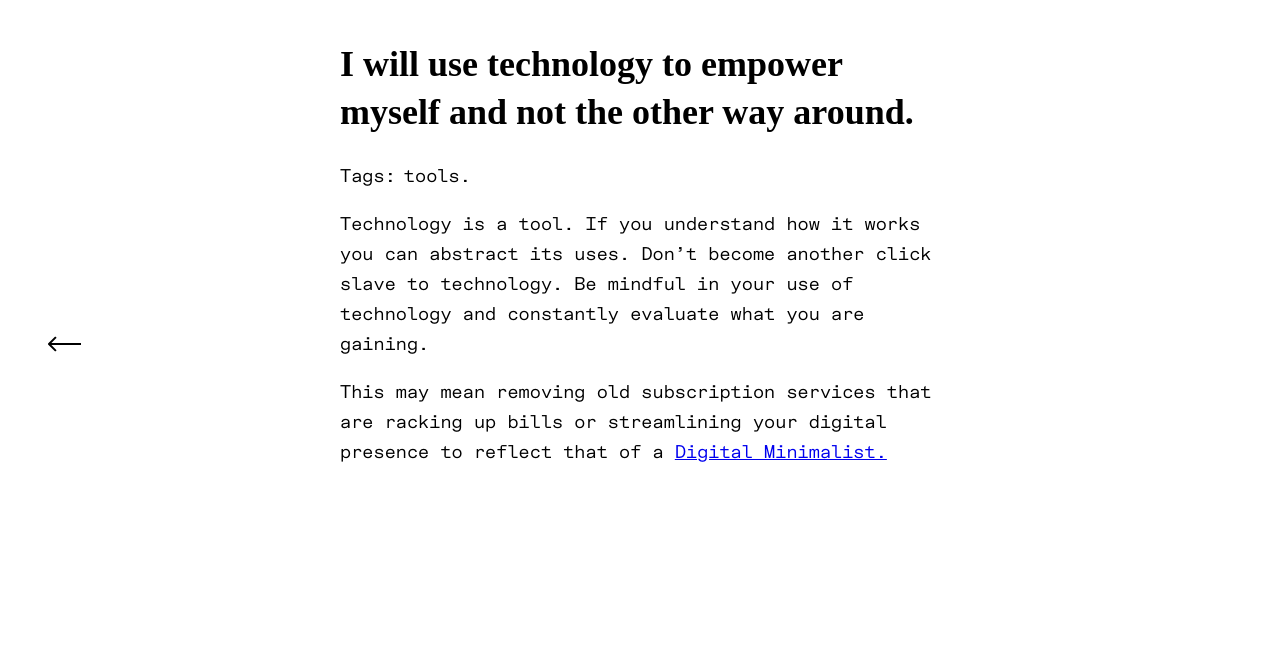
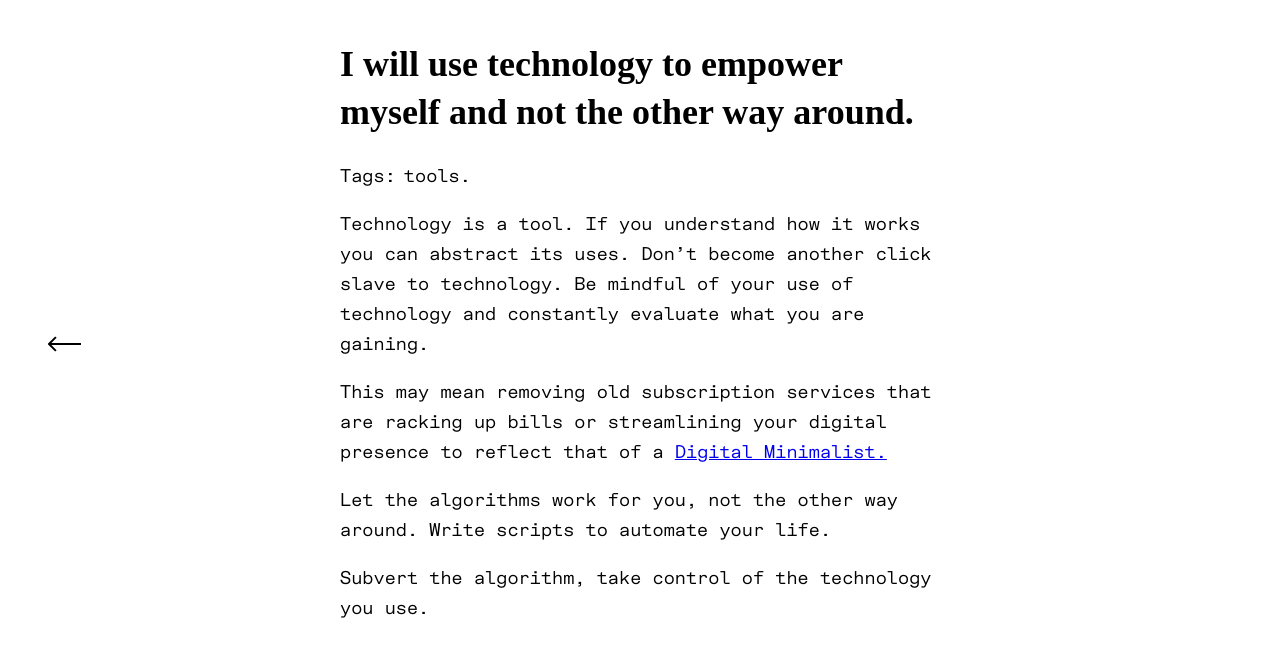
Before and after one commit to seba1342/algorithm-manifesto, a Gatsby site: page /i-will-use-technology-to-empower-myself-and-not-the-other-way-around/ in a window 1280 px wide. Shown: the part 66-722 px from the top of the page. Built offline with nearby package versions, Linux system fonts and the light colour scheme; Gatsby itself is replaced by a stand-in of ours.

Commit message:
Update Guideline “i-will-use-technology-to-empower-myself-and-not-the-other-way-around”

```diff
--- a/content/pages/i-will-use-technology-to-empower-myself-and-not-the-other-way-around.md
+++ b/content/pages/i-will-use-technology-to-empower-myself-and-not-the-other-way-around.md
@@ -3,6 +3,10 @@ title: I will use technology to empower myself and not the other way around.
 tags:
   - tools
 ---
-Technology is a tool. If you understand how it works you can abstract its uses. Don't become another click slave to technology. Be mindful in your use of technology and constantly evaluate what you are gaining.
+Technology is a tool. If you understand how it works you can abstract its uses. Don't become another click slave to technology. Be mindful of your use of technology and constantly evaluate what you are gaining.
 
 This may mean removing old subscription services that are racking up bills or streamlining your digital presence to reflect that of a [Digital Minimalist.](https://www.calnewport.com/books/digital-minimalism/)
+
+Let the algorithms work for you, not the other way around. Write scripts to automate your life.
+
+Subvert the algorithm, take control of the technology you use.
```
